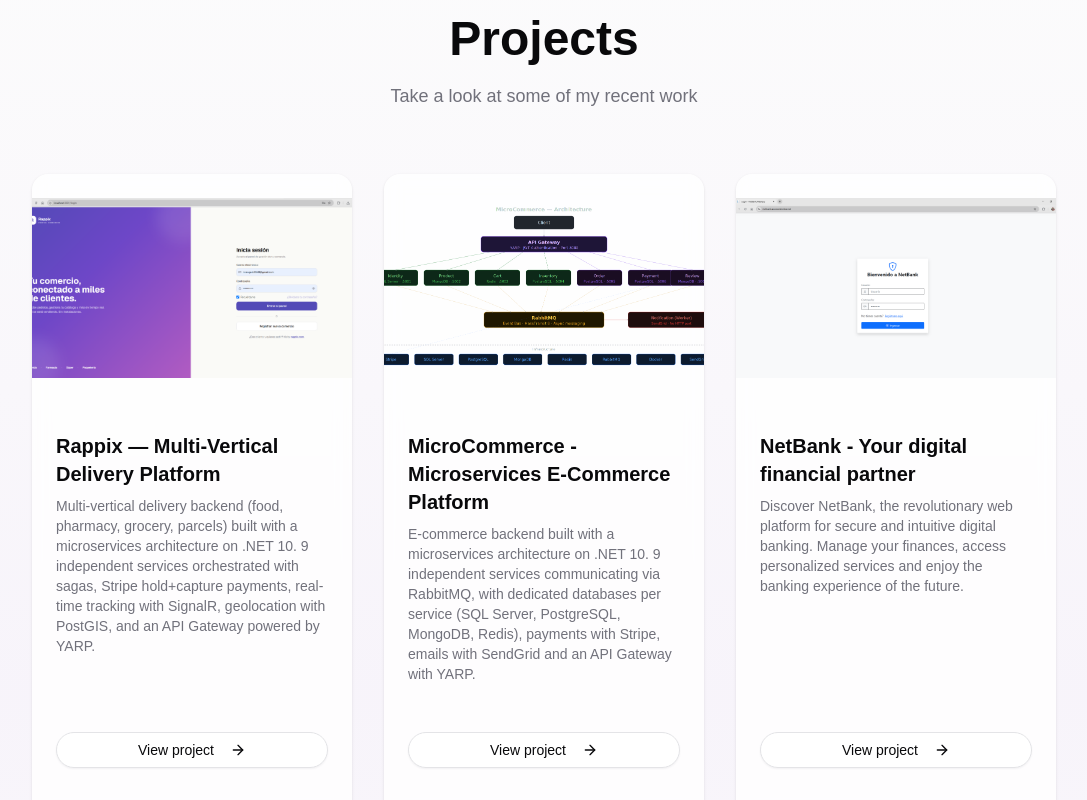
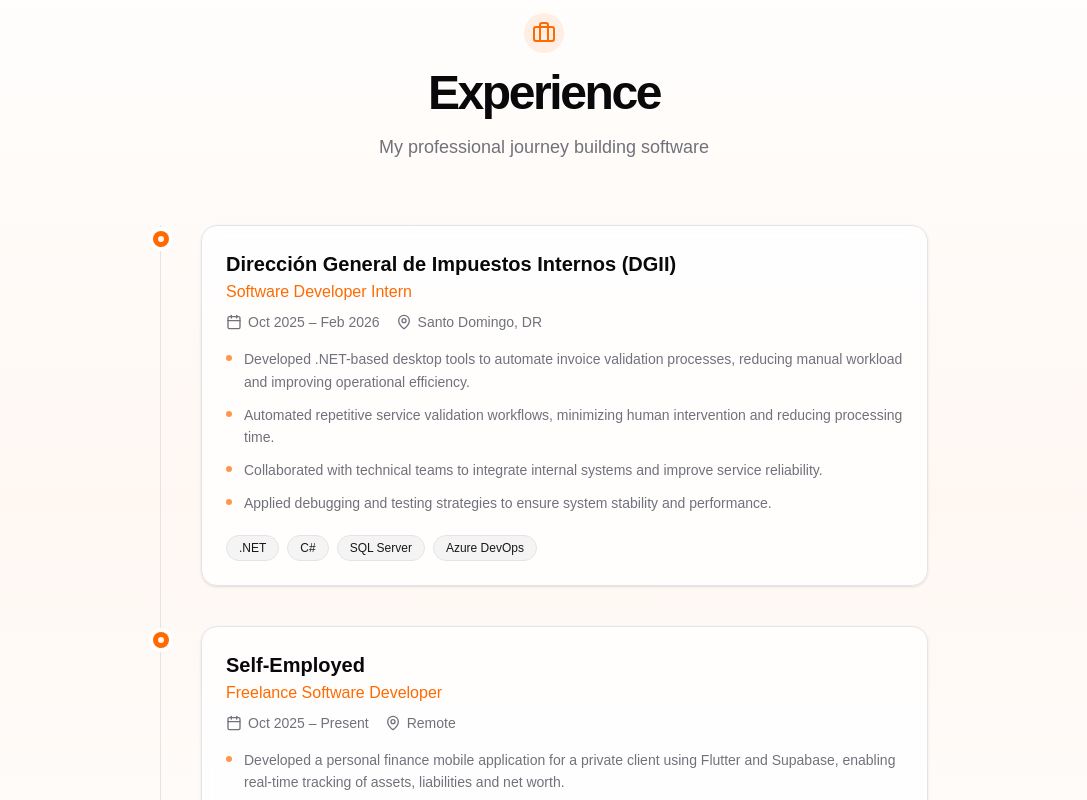
Before and after one commit to engelsgermosen/portfolio, a Next.js app: page / in a window 1280 px wide. Shown: the part 980-1780 px from the top of the page, without its empty margins (96-1183 px from the left). Built offline with nearby package versions, Linux system fonts and the light colour scheme; a web font is replaced by a local one.

Commit message:
clasico y clean

```diff
--- a/app/page.tsx
+++ b/app/page.tsx
@@ -1,6 +1,7 @@
 import About from "@/components/about";
 import Certifications from "@/components/certifications";
 import Contact from "@/components/contact";
+import Experience from "@/components/Experience";
 import Hero from "@/components/hero";
 import Project from "@/components/project";
 import Skills from "@/components/skills";
@@ -9,6 +10,7 @@
   return (
     <>
       <Hero />
+      <Experience />
       <Project />
       <Skills />
       <Certifications />
--- /dev/null
+++ b/components/Experience.tsx
@@ -0,0 +1,165 @@
+"use client";
+
+import { motion } from "framer-motion";
+import { Briefcase, Calendar, MapPin } from "lucide-react";
+import { useTranslation } from "./language-provider";
+import type { Locale } from "@/i18n/dictionaries";
+
+interface ExperienceItem {
+  id: number;
+  company: string;
+  role: Record<Locale, string>;
+  period: string;
+  location: string;
+  bullets: Record<Locale, string[]>;
+  tecnologies: string[];
+}
+
+const experience: ExperienceItem[] = [
+  {
+    id: 0,
+    company: "Dirección General de Impuestos Internos (DGII)",
+    role: {
+      es: "Desarrollador de Software — Pasante",
+      en: "Software Developer Intern",
+    },
+    period: "Oct 2025 – Feb 2026",
+    location: "Santo Domingo, DR",
+    bullets: {
+      es: [
+        "Desarrollé herramientas de escritorio en .NET para automatizar la validación de facturas, reduciendo carga manual y mejorando la eficiencia operativa.",
+        "Automaticé flujos de validación repetitivos, minimizando intervención humana y tiempos de procesamiento.",
+        "Colaboré con equipos técnicos para integrar sistemas internos y mejorar la confiabilidad del servicio.",
+        "Apliqué estrategias de debugging y testing para garantizar estabilidad y rendimiento del sistema.",
+      ],
+      en: [
+        "Developed .NET-based desktop tools to automate invoice validation processes, reducing manual workload and improving operational efficiency.",
+        "Automated repetitive service validation workflows, minimizing human intervention and reducing processing time.",
+        "Collaborated with technical teams to integrate internal systems and improve service reliability.",
+        "Applied debugging and testing strategies to ensure system stability and performance.",
+      ],
+    },
+    tecnologies: [".NET", "C#", "SQL Server", "Azure DevOps"],
+  },
+  {
+    id: 1,
+    company: "Self-Employed",
+    role: { es: "Desarrollador Freelance", en: "Freelance Software Developer" },
+    period: "Oct 2025 – Present",
+    location: "Remote",
+    bullets: {
+      es: [
+        "Desarrollé una app móvil de finanzas personales para un cliente privado usando Flutter y Supabase, permitiendo seguimiento en tiempo real de activos, pasivos y patrimonio neto.",
+        "Diseñé y gestioné el esquema completo de base de datos en Supabase, incluyendo tablas, relaciones y row-level security.",
+        "Implementé un sistema de gestión de beneficiarios para distribuir activos entre receptores designados.",
+        "Lideré el ciclo completo de desarrollo: requerimientos, despliegue y pruebas.",
+      ],
+      en: [
+        "Developed a personal finance mobile application for a private client using Flutter and Supabase, enabling real-time tracking of assets, liabilities and net worth.",
+        "Designed and managed the full database schema in Supabase, including tables, relationships, and row-level security.",
+        "Implemented beneficiary management system to distribute assets among designated recipients.",
+        "Owned the complete development lifecycle, from requirements gathering to deployment and testing.",
+      ],
+    },
+    tecnologies: ["Flutter", "Supabase", "Dart"],
+  },
+];
+
+const sectionTitle: Record<Locale, string> = {
+  es: "Experiencia",
+  en: "Experience",
+};
+const sectionSubtitle: Record<Locale, string> = {
+  es: "Mi trayectoria profesional construyendo software",
+  en: "My professional journey building software",
+};
+
+const Experience = () => {
+  const { locale } = useTranslation();
+
+  return (
+    <section id="experience" className="py-24 md:py-32 relative">
+      <div className="absolute inset-0 bg-gradient-to-b from-transparent via-primary/5 to-transparent pointer-events-none"></div>
+      <div className="container px-4 md:px-6 relative mx-auto">
+        {/* Section header (mirrors the other sections: icon badge + title + muted subtitle) */}
+        <div className="mx-auto flex max-w-[58rem] flex-col items-center justify-center gap-4 text-center mb-12">
+          <div className="inline-flex items-center justify-center p-2 bg-primary/10 rounded-full">
+            <Briefcase className="h-6 w-6 text-primary" />
+          </div>
+          <h2 className="text-3xl font-bold tracking-tighter sm:text-4xl md:text-5xl">
+            {sectionTitle[locale]}
+          </h2>
+          <p className="max-w-[85%] leading-normal text-muted-foreground sm:text-lg sm:leading-7">
+            {sectionSubtitle[locale]}
+          </p>
+        </div>
+
+        {/* Vertical timeline: the left border is the line, the orange dots mark each entry */}
+        <ol className="relative mx-auto mt-16 max-w-3xl space-y-10 border-l border-border pl-8 md:pl-10">
+          {experience.map((exp, index) => (
+            <motion.li
+              key={exp.id}
+              initial={{ opacity: 0, y: 24 }}
+              whileInView={{ opacity: 1, y: 0 }}
+              viewport={{ once: true, amount: 0.3 }}
+              transition={{
+                duration: 0.5,
+                delay: index * 0.15,
+                ease: "easeOut",
+              }}
+              className="relative"
+            >
+              {/* Timeline dot (orange accent). ring-background masks the line behind it */}
+              <span className="absolute -left-[2.5rem] top-1.5 flex h-4 w-4 items-center justify-center rounded-full bg-primary ring-4 ring-background md:-left-[3rem]">
+                <span className="h-1.5 w-1.5 rounded-full bg-primary-foreground"></span>
+              </span>
+
+              <div className="rounded-xl border border-border bg-card/80 text-card-foreground p-6 shadow-sm backdrop-blur-sm transition-all duration-300 hover:border-primary/50 hover:shadow-xl">
+                <h3 className="text-xl font-bold">{exp.company}</h3>
+                <p className="mt-0.5 font-medium text-primary">
+                  {exp.role[locale]}
+                </p>
+
+                <div className="mt-2 flex flex-wrap items-center gap-x-4 gap-y-1 text-sm text-muted-foreground">
+                  <span className="inline-flex items-center gap-1.5">
+                    <Calendar className="h-4 w-4" />
+                    {exp.period}
+                  </span>
+                  <span className="inline-flex items-center gap-1.5">
+                    <MapPin className="h-4 w-4" />
+                    {exp.location}
+                  </span>
+                </div>
+
+                <ul className="mt-4 space-y-2.5">
+                  {exp.bullets[locale].map((bullet, i) => (
+                    <li
+                      key={i}
+                      className="flex gap-3 text-sm leading-relaxed text-muted-foreground"
+                    >
+                      <span className="mt-[0.45rem] h-1.5 w-1.5 shrink-0 rounded-full bg-primary/70"></span>
+                      <span>{bullet}</span>
+                    </li>
+                  ))}
+                </ul>
+
+                <div className="mt-5 flex flex-wrap gap-2">
+                  {exp.tecnologies.map((tech) => (
+                    <span
+                      key={tech}
+                      className="inline-flex items-center rounded-full border border-border bg-secondary px-3 py-1 text-xs font-medium text-secondary-foreground"
+                    >
+                      {tech}
+                    </span>
+                  ))}
+                </div>
+              </div>
+            </motion.li>
+          ))}
+        </ol>
+      </div>
+    </section>
+  );
+};
+
+export default Experience;
--- a/components/header.tsx
+++ b/components/header.tsx
@@ -26,7 +26,7 @@
             Engels<strong className="font-extrabold">DEV</strong>
           </span>
         </Link>
-        <nav className="hidden md:flex gap-8">
+        <nav className="hidden lg:flex gap-8">
           <NavLinks />
         </nav>
         <div className="flex gap-3 items-center">
@@ -35,7 +35,7 @@
           <Button asChild size="sm" className="rounded-full hidden sm:flex">
             <Link href="#contact">{t.header.contact}</Link>
           </Button>
-          <div className="flex md:hidden">
+          <div className="flex lg:hidden">
             <Button
               className="bg-transparent border-2 rounded-xl"
               onClick={handleChange}
--- a/components/nav-links.tsx
+++ b/components/nav-links.tsx
@@ -8,6 +8,12 @@
 
   return (
     <>
+      <Link
+        href="/#experience"
+        className="text-sm font-medium hover:text-primary transition-colors"
+      >
+        {t.nav.experience}
+      </Link>
       <Link
         href="/#projects"
         className="text-sm font-medium hover:text-primary transition-colors"
--- a/components/side-bar.tsx
+++ b/components/side-bar.tsx
@@ -1,6 +1,14 @@
 "use client";
 
-import { X, Briefcase, Code, Mail, ExternalLink, User } from "lucide-react";
+import {
+  X,
+  Briefcase,
+  Building2,
+  Code,
+  Mail,
+  ExternalLink,
+  User,
+} from "lucide-react";
 import { Button } from "@/components/ui/button";
 import Link from "next/link";
 import { motion } from "framer-motion";
@@ -14,6 +22,7 @@
   const { t } = useTranslation();
 
   const menuItems = [
+    { href: "/#experience", label: t.nav.experience, icon: Building2 },
     { href: "/#projects", label: t.nav.projects, icon: Briefcase },
     { href: "/#skills", label: t.nav.skills, icon: Code },
     { href: "/#about", label: t.nav.about, icon: User },
--- a/i18n/dictionaries/en.ts
+++ b/i18n/dictionaries/en.ts
@@ -4,6 +4,7 @@
 // faltante o mal escrita falle en tiempo de compilación.
 const en: Dictionary = {
   nav: {
+    experience: "Experience",
     projects: "Projects",
     skills: "Skills",
     certifications: "Certifications",
@@ -16,7 +17,7 @@
   hero: {
     greeting: "Hi, I'm",
     description:
-      "Full‑stack developer: solid backend with C#/.NET and frontend with React/Next.js. Over 1.5 years building personal projects and delivering user-focused web experiences.",
+      "Full-stack developer focused on .NET and React. I build scalable backends with clean architecture and modern frontends centered on user experience.",
     viewProjects: "See my projects",
     viewCv: "View CV",
     downloadCv: "Download CV",
@@ -53,7 +54,8 @@
     intro:
       "Full-stack developer focused on turning ideas into maintainable, fast web products. I care about clean architecture, DX, and making every detail of the interface feel smooth and accessible.",
     howWorkTitle: "How I work",
-    howWork1: "Designing clear, scalable APIs with .NET/C# or Node.js/JavaScript.",
+    howWork1:
+      "Designing clear, scalable APIs with .NET/C# or Node.js/JavaScript.",
     howWork2: "Accessible, performant interfaces with React/Next.js.",
     howWork3: "Basic testing, version control, CI/CD and useful documentation.",
     educationTitle: "Education",
```
Also changed, not shown: i18n/dictionaries/es.ts (+6 -3 lines), 1 other file (tests, documents, lock files or other folders).
